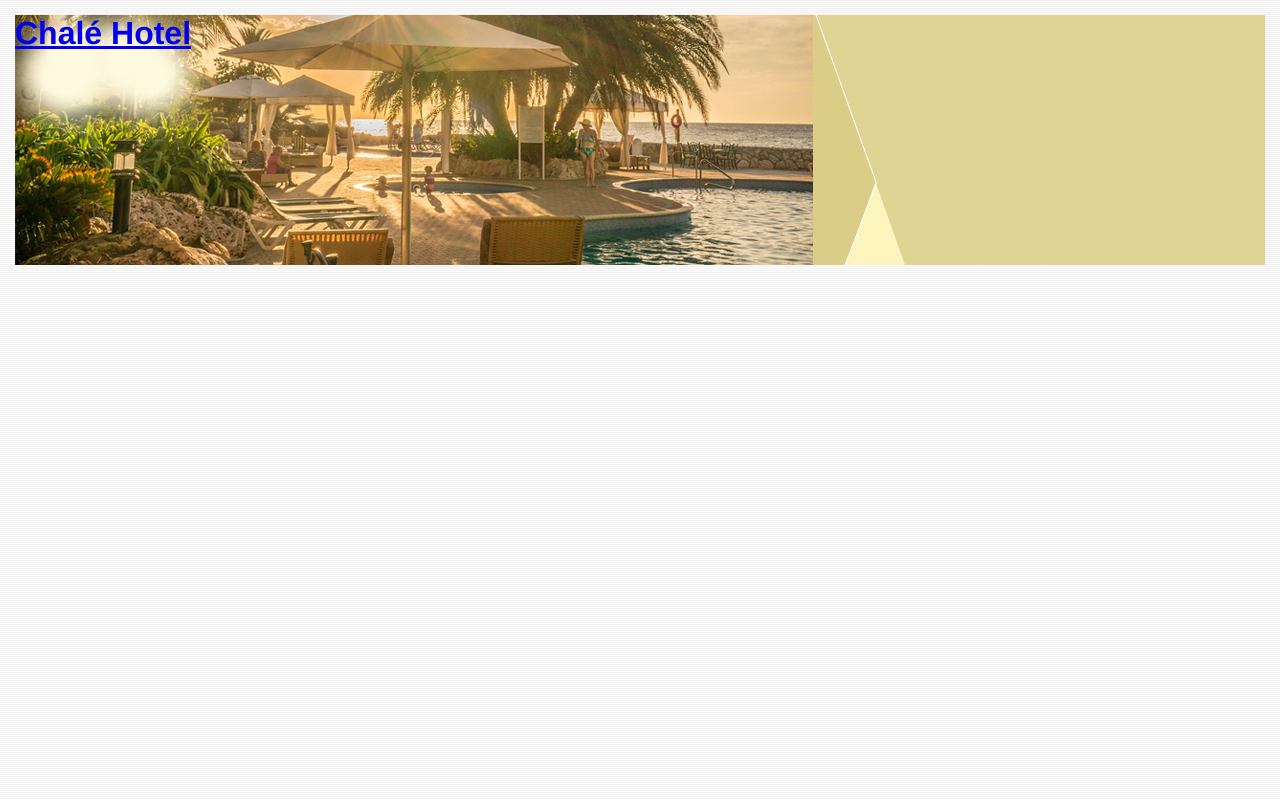
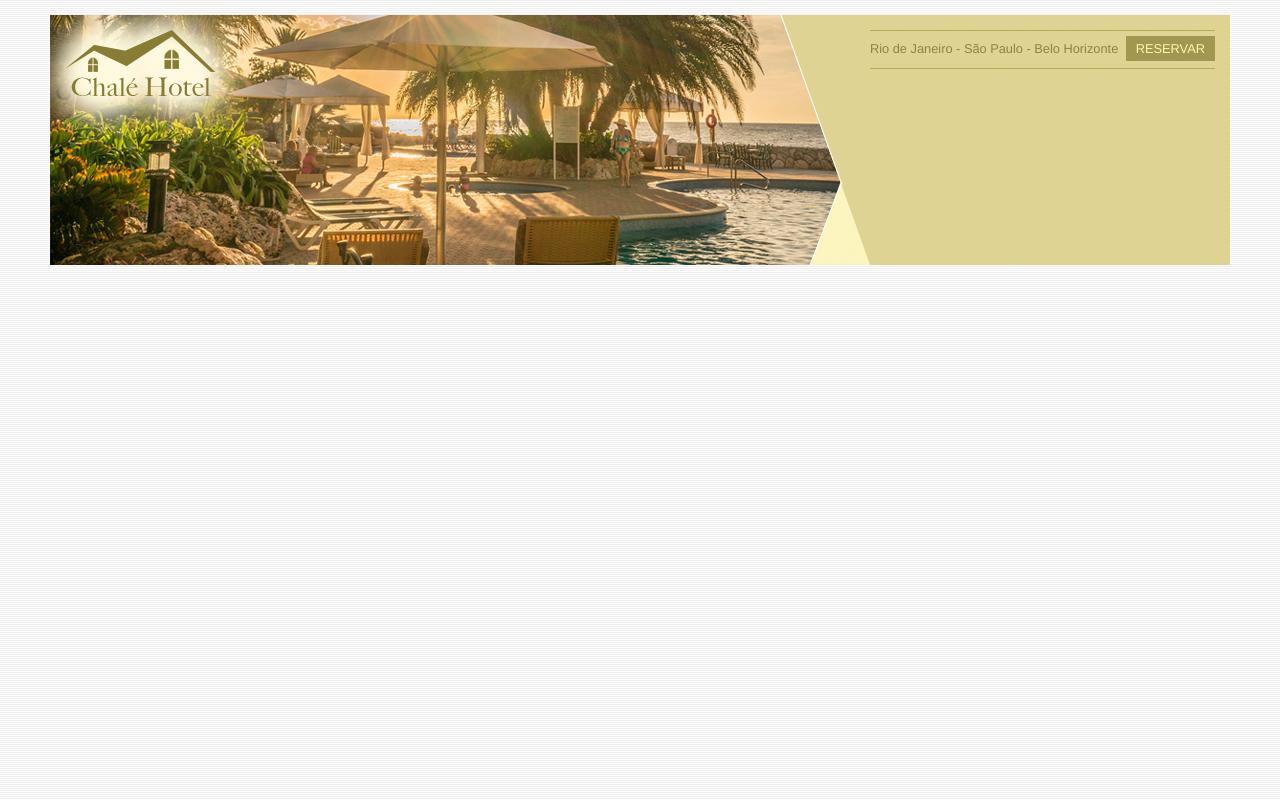
Before and after one commit to betocoutinho/chale-hotel, a plain HTML site: page index.html in a window 1280 px wide. Drawn offline with Linux system fonts and the light colour scheme.

Commit message:
Ajustando o topo

```diff
--- a/css/style.css
+++ b/css/style.css
@@ -11,6 +11,9 @@ body {
 
 #container {
     background: #ede9cc;
+    margin: 0 auto;
+    min-width: 740px;
+    max-width: 1180px;
 }
 
 #topo {
@@ -27,6 +30,18 @@ body {
     height: 250px;
     top: 0;
     left: 0;
+    z-index: 1;
+}
+
+.logo a {
+    position: absolute;
+    top: 15px;
+    left: 15px;
+    z-index: 3;
+    background: url(../imagens/logo.png) no-repeat;
+    width: 155px;
+    height: 66px;
+    text-indent: -9999px;
 }
 
 #area-menu {
@@ -36,4 +51,33 @@ body {
     height: 250px;
     top: 0;
     right: 0%;
+    z-index: 2;
 }
+
+#conteudo-menu {
+    margin-left: 90px;
+    margin-right: 15px;
+    padding-top: 15px;
+}
+
+#menu-locais {
+    border-bottom: 1px solid #b5ab56;
+    border-top: 1px solid #b5ab56;
+    padding: 5px 0 5px;
+    font-size: 0.8em;
+    color: #8b8448;
+}
+
+#menu-locais .locais {
+    float: left;
+    line-height: 2.1em;
+}
+
+.reserva {
+    text-transform: uppercase;
+    background: #a29750;
+    color: #fff5b0;
+    padding: 5px 10px;
+    float: right;
+    text-decoration: none;
+}
--- a/index.html
+++ b/index.html
@@ -1,5 +1,5 @@
 <!DOCTYPE html>
-<html lang="en">
+<html lang="pt-BR">
     <head>
         <meta charset="UTF-8">
         <meta http-equiv="X-UA-Compatible" content="IE=edge">
@@ -13,14 +13,22 @@
             <div id="topo"> <!--Inicio do topo-->
 
                 <div id="area-logo"> <!-- inicio da area do logo-->
-                    <h1>
+                    <h1 class="logo">
                         <a href="http://">Chalé Hotel</a>
                     </h1>
                 </div> <!--Fim da area do logo-->
 
 
                 <div id="area-menu"> <!--Inicio da area do menu-->
-
+                    <div id="conteudo-menu">
+                        <div id="menu-locais">
+                            <span class="locais">
+                                Rio de Janeiro - São Paulo - Belo Horizonte
+                            </span>
+                            <a class="reserva" href="http://">Reservar</a>
+                            <div style="clear: both;"></div>
+                        </div>
+                    </div>
                 </div> <!--fim da area do menu-->
 
             </div> <!--Fim do topo-->
```
